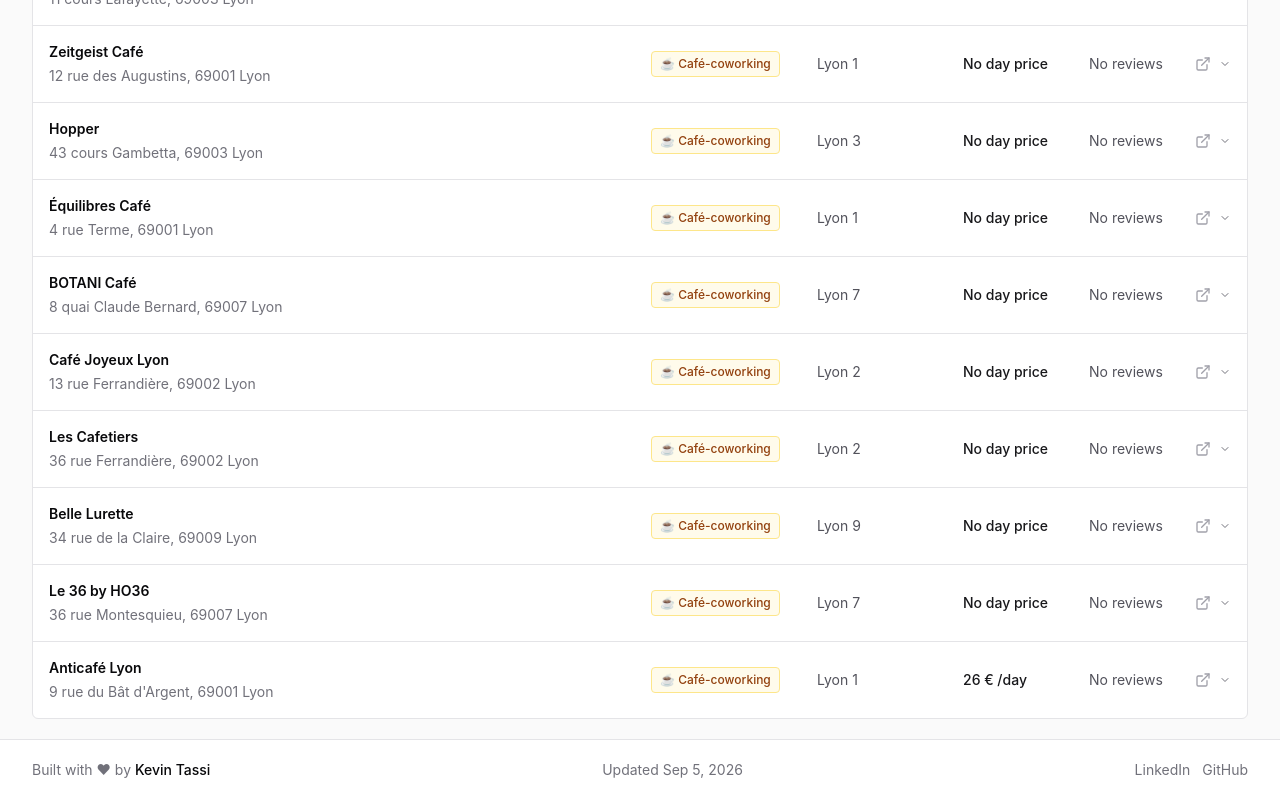
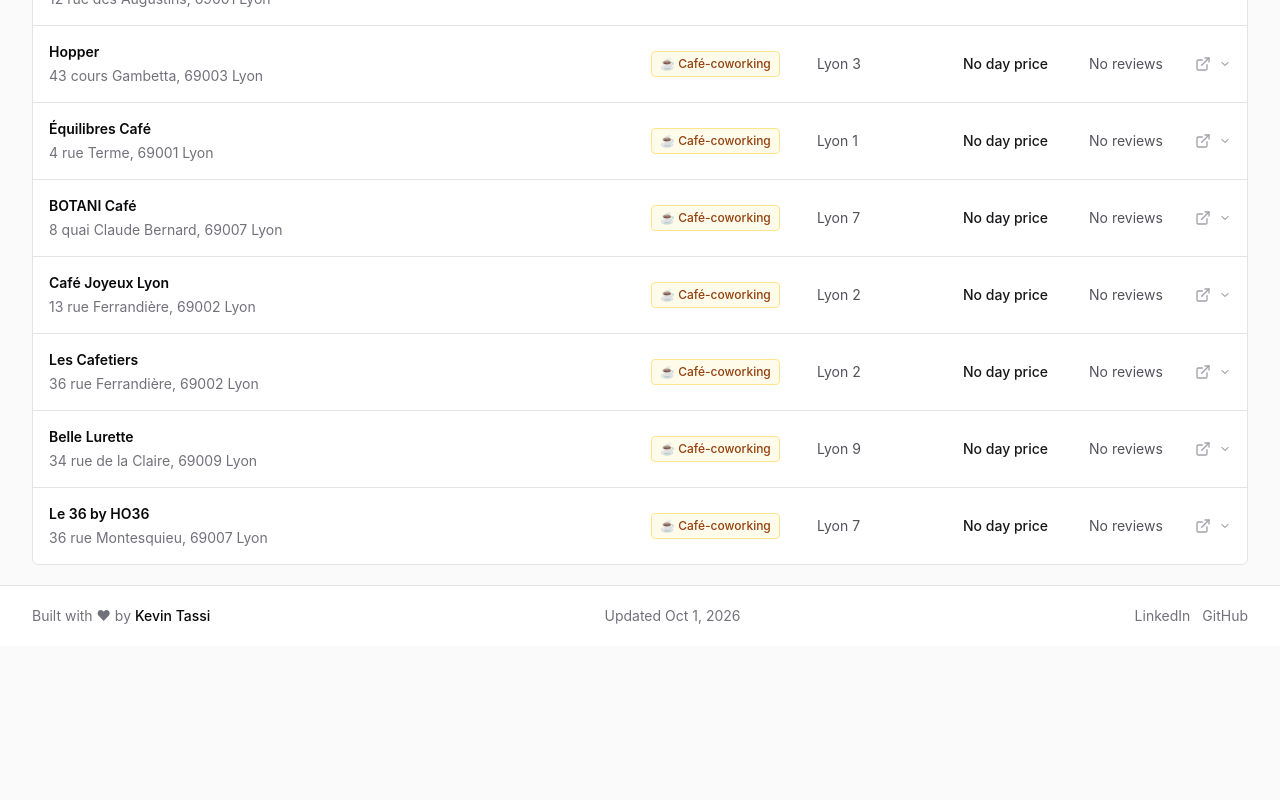
Before and after one commit to KevinTss/coworking-finder, a React (Vite) app: page /lyon in a window 1280 px wide. Shown: the part 1021-1821 px from the top of the page. After the commit the page ends 1667 px from the top, so only its background shows below. Built offline with nearby package versions, Linux system fonts and the light colour scheme.

Commit message:
Remove closed Sofffa Terreaux and Anticafé Lyon

```diff
--- a/src/data/coworkingData.ts
+++ b/src/data/coworkingData.ts
@@ -4,7 +4,7 @@
   config: {
     siteTitle: "Coworking Finder",
     defaultCity: CityId.Lyon,
-    lastUpdatedAt: "2026-09-05",
+    lastUpdatedAt: "2026-10-01",
     author: {
       name: "Kevin Tassi",
       linkedinUrl: "https://www.linkedin.com/in/kevin-tassi/",
@@ -276,39 +276,6 @@
       ],
       reviews: [],
       tagIds: [TagId.Open247, TagId.Terrace, TagId.MeetingRooms, TagId.LaptopFriendly]
-    },
-    {
-      id: "sofffa-terreaux",
-      cityId: CityId.Lyon,
-      name: "Sofffa Terreaux",
-      typeId: PlaceTypeId.Cafe,
-      address: "17 rue Sainte-Catherine, 69001 Lyon",
-      lat: 45.76827,
-      lng: 4.83392,
-      websiteUrl: "https://sofffa.com/",
-      priceMonthlyEstimate: null,
-      priceCurrency: "EUR",
-      laptopPolicy: {
-        availability: "Every day",
-        details: "Slow-cafe workspace model; laptop access follows the captured time-based offers."
-      },
-      notes: "Slow-cafe pricing is modeled through offers. Verify current rates before relying on them operationally.",
-      offers: [
-        {
-          id: "sofffa-terreaux-hour",
-          label: "First hour",
-          price: 6,
-          unit: OfferUnit.Hour
-        },
-        {
-          id: "sofffa-terreaux-day",
-          label: "Day pass",
-          price: 24,
-          unit: OfferUnit.Day
-        }
-      ],
-      reviews: [],
-      tagIds: [TagId.DayPass, TagId.CoffeeIncluded, TagId.LaptopFriendly]
     },
     {
       id: "patchwork-cafe",
@@ -603,45 +570,6 @@
       ],
       reviews: [],
       tagIds: [TagId.LaptopFriendly, TagId.WeekendLaptop, TagId.MinimumSpend, TagId.Outlets]
-    },
-    {
-      id: "anticafe-lyon",
-      cityId: CityId.Lyon,
-      name: "Anticafé Lyon",
-      typeId: PlaceTypeId.Cafe,
-      address: "9 rue du Bât d'Argent, 69001 Lyon",
-      lat: 45.7661653,
-      lng: 4.835313,
-      websiteUrl: "https://www.anticafe.eu/lyon",
-      priceMonthlyEstimate: 260,
-      priceCurrency: "EUR",
-      laptopPolicy: {
-        availability: "Every day",
-        details: "Time-based cafe-coworking model with hourly, day, and monthly rates."
-      },
-      notes: "Coworking Lyon lists hourly, day, and monthly prices for Anticafe Lyon.",
-      offers: [
-        {
-          id: "anticafe-lyon-hour",
-          label: "Hourly access",
-          price: 6,
-          unit: OfferUnit.Hour
-        },
-        {
-          id: "anticafe-lyon-day",
-          label: "Day access",
-          price: 26,
-          unit: OfferUnit.Day
-        },
-        {
-          id: "anticafe-lyon-month",
-          label: "Monthly access",
-          price: 260,
-          unit: OfferUnit.Month
-        }
-      ],
-      reviews: [],
-      tagIds: [TagId.LaptopFriendly, TagId.WeekendLaptop, TagId.DayPass]
     }
   ]
 } satisfies CoworkingData;
```
